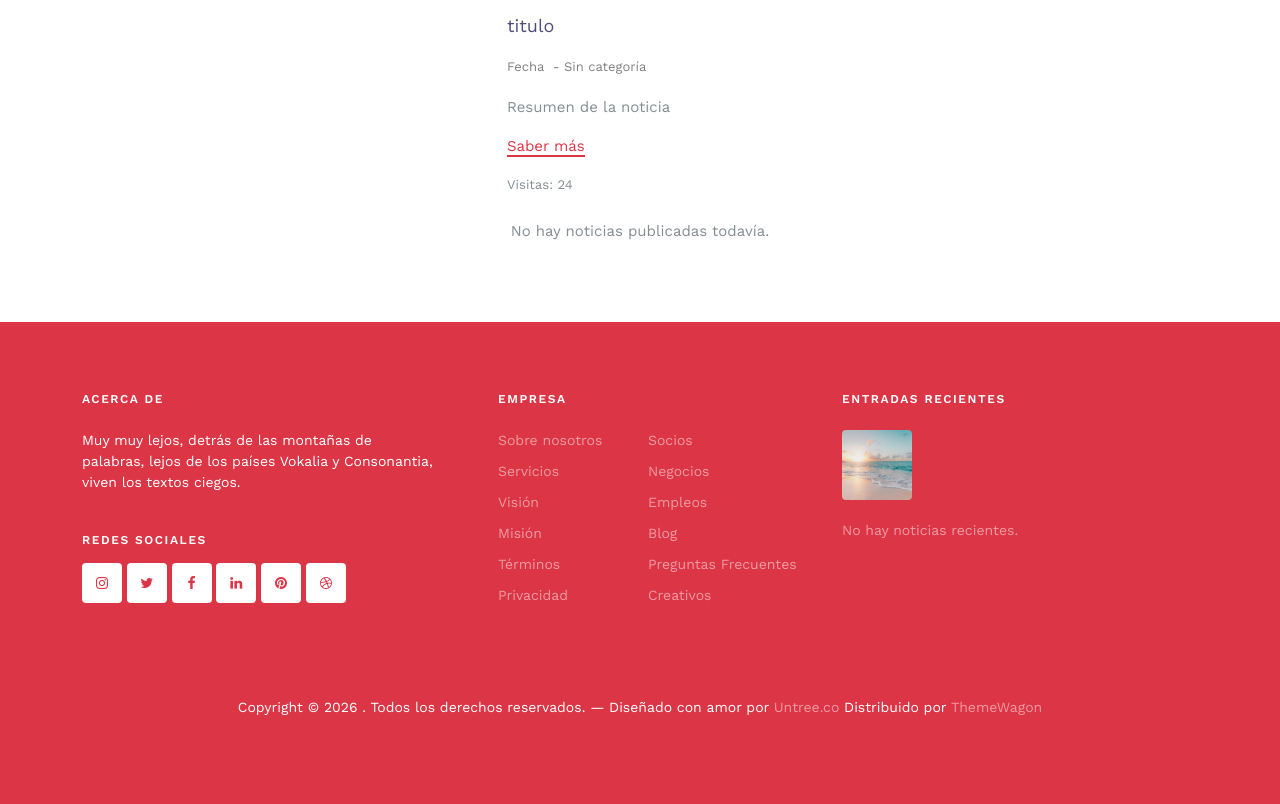
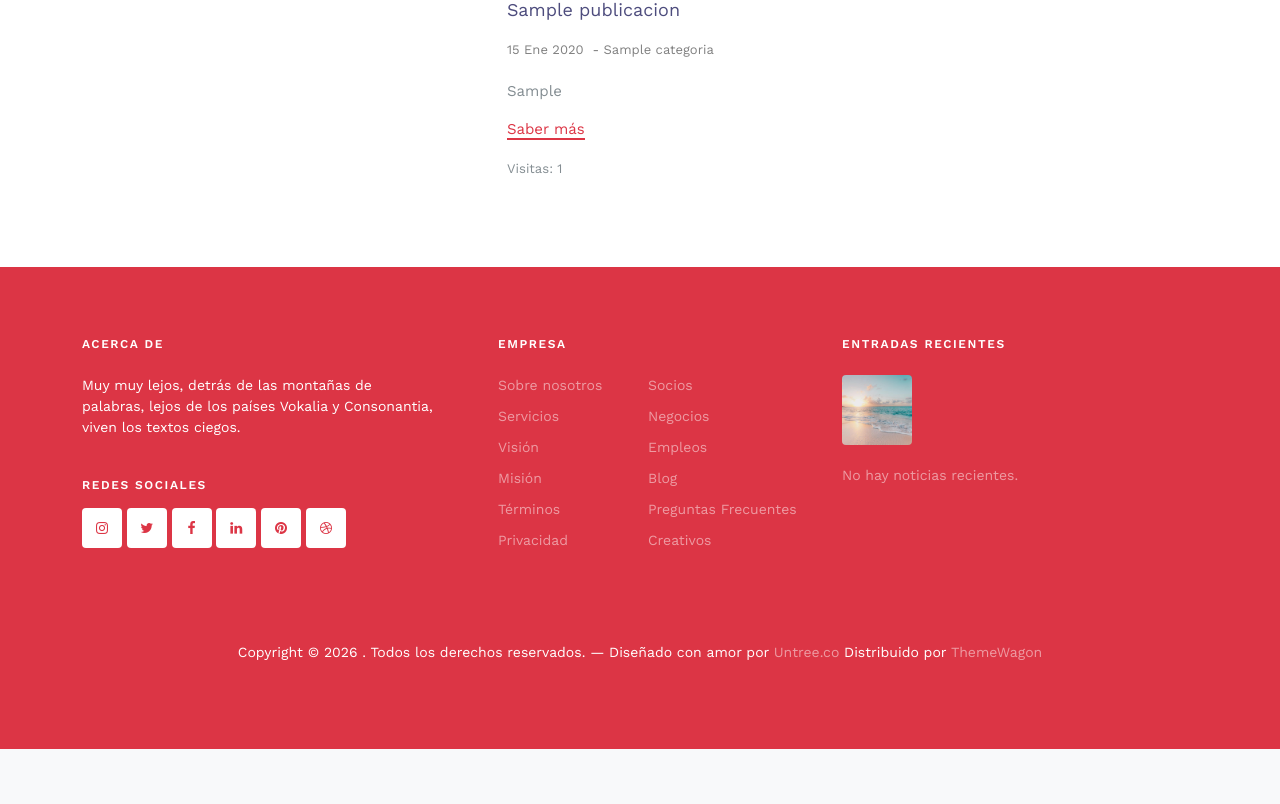
Before and after one commit to gsuss17/canaco, a Django app: page / in a window 1280 px wide. Shown: the part 798-1602 px from the top of the page. After the commit the page ends 1547 px from the top, so only its background shows below. Run offline with Django 4.2, Linux system fonts and the light colour scheme; tables that the repository leaves empty hold one stand-in row (values such as "Sample post"); some libraries are stand-ins or nearby versions; some web fonts are replaced.

Commit message:
Feat: Dynamic Index

```diff
--- a/home/templates/home/index.html
+++ b/home/templates/home/index.html
@@ -1,109 +1,126 @@
 {% extends 'partials/base.html' %}
 {% load static %}
+
 {% block title %}Inicio{% endblock %}
+
 {% block content %}
+    {% if slider %}
         <section class="home-carousel-section bg-light">
             <div id="homeCarousel" class="carousel slide home-carousel" data-bs-ride="carousel">
                 <div class="carousel-indicators">
+                    {% for noticia in slider %}
                         <button
                             type="button"
                             data-bs-target="#homeCarousel"
-                data-bs-slide-to="0"
-                class="active"
-                ariacurrent=""
-                aria-label="Noticia "
+                            data-bs-slide-to="{{ forloop.counter0 }}"
+                            class="{% if forloop.first %}active{% endif %}"
+                            aria-current="{% if forloop.first %}true{% endif %}"
+                            aria-label="Noticia {{ forloop.counter }}"
                         ></button>
+                    {% endfor %}
                 </div>
                 <div class="carousel-inner">
-            <div class="carousel-item active" data-bs-interval="4500">
-                <a href="{%url 'home:noticia' %}" class="home-carousel-link">
+                    {% for noticia in slider %}
+                        <div class="carousel-item {% if forloop.first %}active{% endif %}" data-bs-interval="4500">
+                            <a href="{% url 'home:noticia_detalle' noticia.id %}" class="homecarousel-link">
+                                {% if noticia.imagen_portada %}
+                                    <img
+                                        src="{{ noticia.imagen_portada.display_url }}"
+                                        class="d-block w-100 home-carousel-image"
+                                        style="height: 400px; object-fit: cover; object-position: center;"
+                                        alt="{{ noticia.titulo }}"
+                                    />
+                                {% else %}
                                     <img
                                         src="{% static 'images/hero_1.jpg' %}"
                                         class="d-block w-100 home-carousel-image"
-                        style="height: 400px; object-fit: cover; object-position: center"
-                        alt="titulo"
+                                        style="height: 400px; object-fit: cover; object-position: center;"
+                                        alt="{{ noticia.titulo }}"
                                     />
+                                {% endif %}
                                 <div class="carousel-caption home-carousel-caption text-start">
-                        <span>Fecha de la noticia</span>
-                        <h2>Titulo de la noticia</h2>
-                        <p>Resumen de la noticia</p>
+                                    <span>{{ noticia.createdat|date:"d M Y" }}</span>
+                                    <h2>{{ noticia.titulo }}</h2>
+                                    {% if noticia.resumen %}
+                                        <p>{{ noticia.resumen|truncatewords:20 }}</p>
+                                    {% endif %}
                                 </div>
                             </a>
                         </div>
+                    {% endfor %}
                 </div>
                 <button
                     class="carousel-control-prev"
                     type="button"
                     data-bs-target="#homeCarousel"
-            data-bsslide="prev"
+                    data-bs-slide="prev"
                 >
                     <span class="carousel-control-prev-icon" aria-hidden="true"></span>
                     <span class="visually-hidden">Anterior</span>
                 </button>
-
                 <button
                     class="carousel-control-next"
                     type="button"
                     data-bs-target="#homeCarousel"
-            data-bsslide="next"
+                    data-bs-slide="next"
                 >
                     <span class="carousel-control-next-icon" aria-hidden="true"></span>
                     <span class="visually-hidden">Siguiente</span>
                 </button>
             </div>
         </section>
+    {% endif %}
+
     <section class="section recent-news-section">
         <div class="container">
             <div class="row mb-4 justify-content-center">
                 <div class="col-lg-8 text-center">
                     <h2 class="posts-entry-title">Noticias recientes</h2>
-                <a href="#" class="read-more">Ver todas</a>
+                    <a href="{% url 'home:categoria' %}" class="read-more">Ver todas</a>
                 </div>
             </div>
             <div class="row justify-content-center">
+                {% for noticia in publicaciones %}
                     <div class="col-lg-4 mb-4">
                         <div class="post-entry-alt">
-                    <a href="{%url 'home:noticia' %}" class="img-link">
-                        {% comment %}
+                            <a href="{% url 'home:noticia_detalle' noticia.id %}" class="imglink">
+                                {% if noticia.imagen_portada %}
                                     <img
-                            src=""
-                            alt="titulo"
+                                        src="{{ noticia.imagen_portada.display_url }}"
+                                        alt="{{ noticia.titulo }}"
                                         class="img-fluid publication-card-image"
-                            style="
-                                height: 200px;
-                                width: 100%;
-                                object-fit: cover;
-                                object-position: center;
-                            "
+                                        style="height: 200px; width: 100%; object-fit: cover; object-position: center;"
                                     />
-                        {% endcomment %}
+                                {% else %}
                                     <img
                                         src="{% static 'images/img_1_horizontal.jpg' %}"
-                            alt="titulo"
+                                        alt="{{ noticia.titulo }}"
                                         class="img-fluid publication-card-image"
-                            style="
-                                height: 200px;
-                                width: 100%;
-                                object-fit: cover;
-                                object-position: center;
-                            "
+                                        style="height: 200px; width: 100%; object-fit: cover; object-position: center;"
                                     />
+                                {% endif %}
                             </a>
                             <div class="excerpt">
-                        <h2><a href="{%url 'home:noticia' %}">titulo</a></h2>
+                                <h2>
+                                    <a href="{% url 'home:noticia_detalle' noticia.id %}">{{ noticia.titulo }}</a>
+                                </h2>
                                 <div class="post-meta align-items-center text-left clearfix">
-                            <span>Fecha</span>
-                            <span>&nbsp;-&nbsp;Sin categoría</span>
+                                    <span>{{ noticia.createdat|date:"d M Y" }}</span>
+                                    <span>&nbsp;-&nbsp;{% if noticia.categoria %}{{ noticia.categoria.nombre }}{% else %}Sin categoría{% endif %}</span>
                                 </div>
-                        <p>Resumen de la noticia</p>
-                        <p><a href="{%url 'home:noticia' %}" class="read-more">Saber más</a></p>
-                        <small>Visitas: 24</small>
+                                <p>{{ noticia.resumen }}</p>
+                                <p>
+                                    <a href="{% url 'home:noticia_detalle' noticia.id %}" class="read-more">Saber más</a>
+                                </p>
+                                <small>Visitas: {{ noticia.visitas }}</small>
                             </div>
                         </div>
                     </div>
+                {% empty %}
                     <div class="col-12">
                         <p>No hay noticias publicadas todavía.</p>
                     </div>
+                {% endfor %}
             </div>
         </div>
     </section>
--- a/home/views.py
+++ b/home/views.py
@@ -16,7 +16,12 @@ operador_required = user_passes_test(es_operador, login_url='home:login')
 
 # --- VISTAS PÚBLICAS ---
 def index(request):
-    return render(request, "home/index.html")
+    publicaciones = Publicacion.objects.filter(estado=Publicacion.ESTADO_PUBLICADO,).select_related('categoria', 'autor', 'imagen_portada').order_by('-createdat')
+
+    return render(request, 'home/index.html', {
+        'slider': publicaciones[:3],
+        'publicaciones': publicaciones[:3],
+    })
 
 
 def base(request):
@@ -27,8 +32,19 @@ def contactanos(request):
     return render(request, "home/contactanos.html")
 
 
-def categoria(request):
-    return render(request, "home/categoria.html")
+def categoria(request, pk=None):
+    categorias = Categoria.objects.all().order_by('nombre')
+    categoria_actual = get_object_or_404(Categoria, pk=pk) if pk else None
+    publicaciones = Publicacion.objects.filter(estado=Publicacion.ESTADO_PUBLICADO).select_related('categoria', 'autor', 'imagen_portada',)
+
+    if categoria_actual:
+        publicaciones = publicaciones.filter(categoria=categoria_actual)
+
+    return render(request, 'home/categoria.html', {
+        'categorias': categorias,
+        'categoria_actual': categoria_actual,
+        'publicaciones': publicaciones.order_by('-createdat'),
+    })
 
 
 def login(request):
```
Lines whose indentation alone changed are shown as unchanged.
